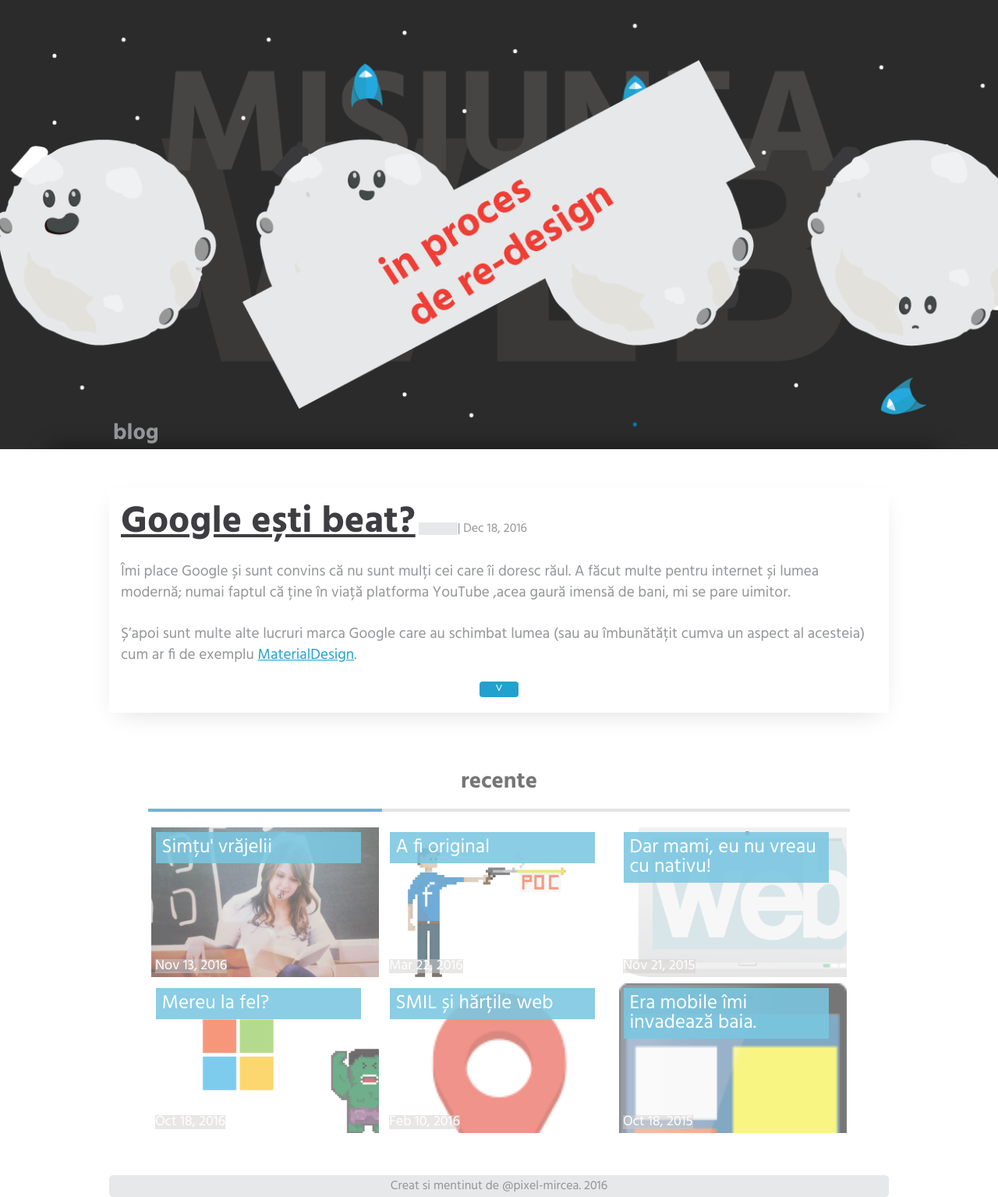
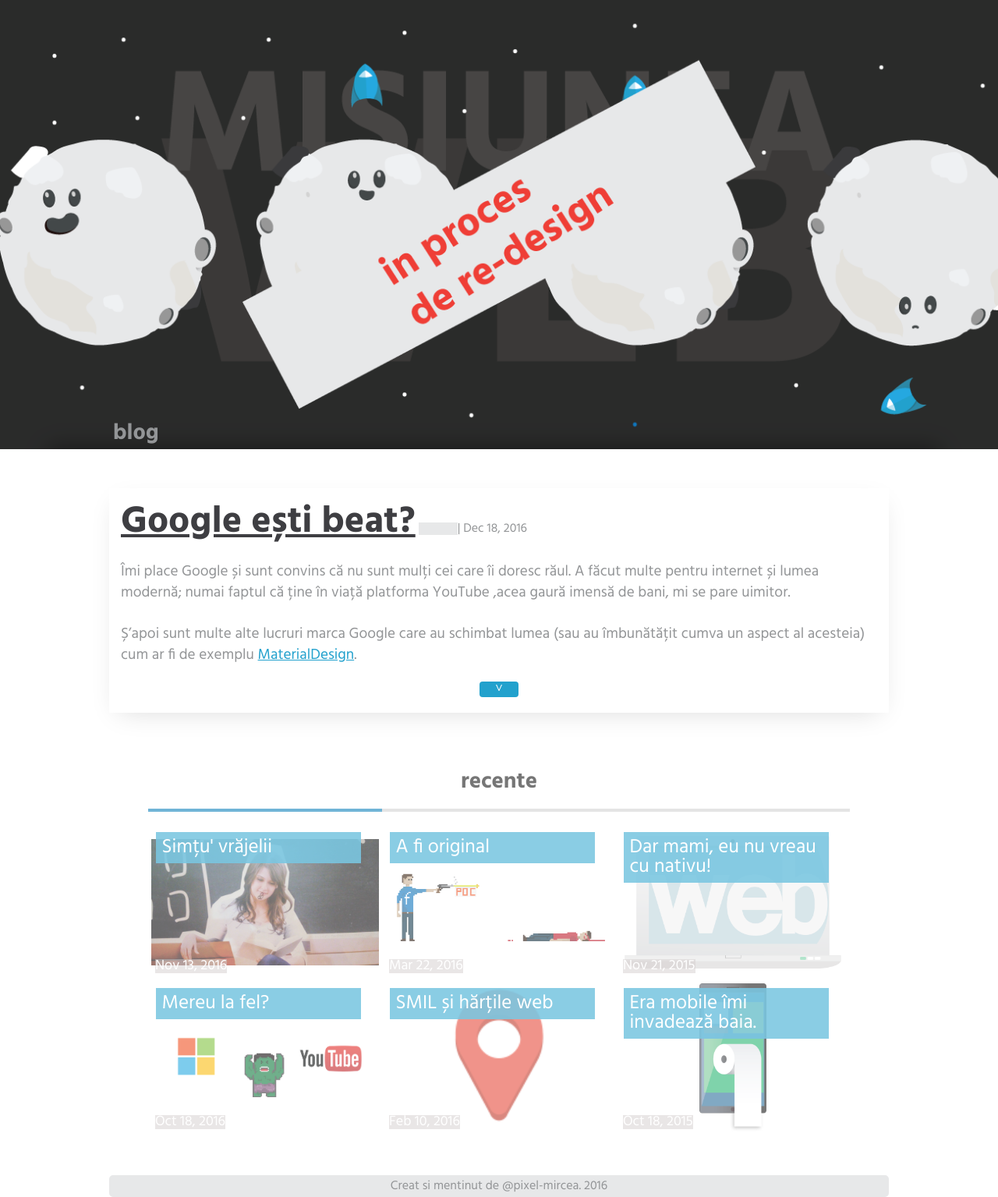
Before and after one commit to mirceaciu/misiuneadoi, a Jekyll site: the page built from index.html, in a window 1280 px wide. Shown: the whole page at 78% size. Built offline with Jekyll 4.4.1, drawn with Linux system fonts in a browser that asks for light colours.

```diff
--- a/css/_swiper.sass
+++ b/css/_swiper.sass
@@ -24,6 +24,8 @@
   border: 4px solid white
   padding: 6px
   opacity: 0.6
+  background-repeat: no-repeat
+  background-position: center
 
   &:hover
     // box-shadow: inset 3px -1px 68px -23px rgba(43, 134, 156, 0.6)
--- a/index.html
+++ b/index.html
@@ -24,7 +24,7 @@
     <div class="display swiper-container">
       <div class="swiper-wrapper">
           {% for post in site.posts offset:1 %}
-          <div class="swiper-slide" style= "background-image:url({{ post.featured-image }}); background-size:cover">
+          <div class="swiper-slide" style= "background-image:url({{ post.featured-image }}); background-size:contain">
             <div class="post-title-card">
               <a href="{{ post.url | prepend: site.baseurl }}"><h2 class="swiper-title">{{ post.title | escape }}</h2></a>
             </div>
```
